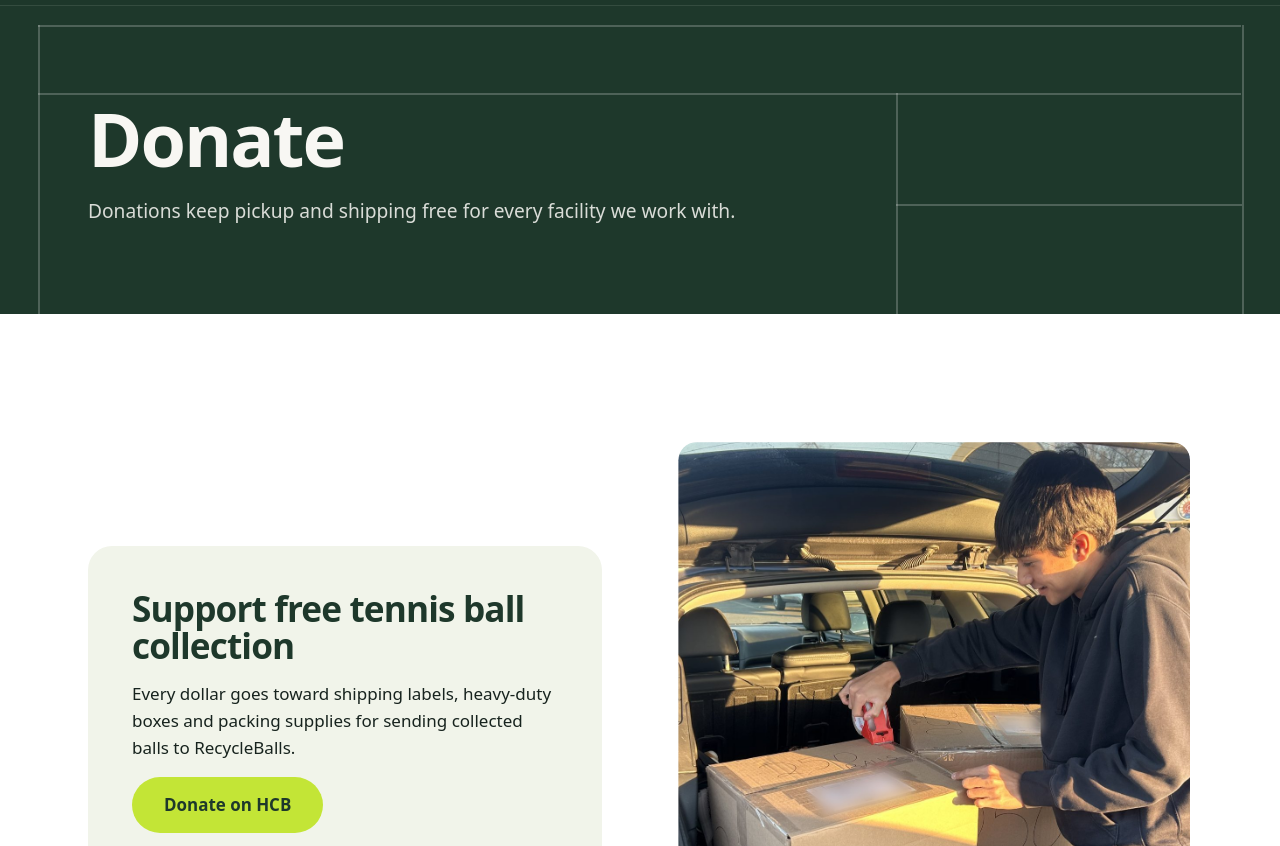
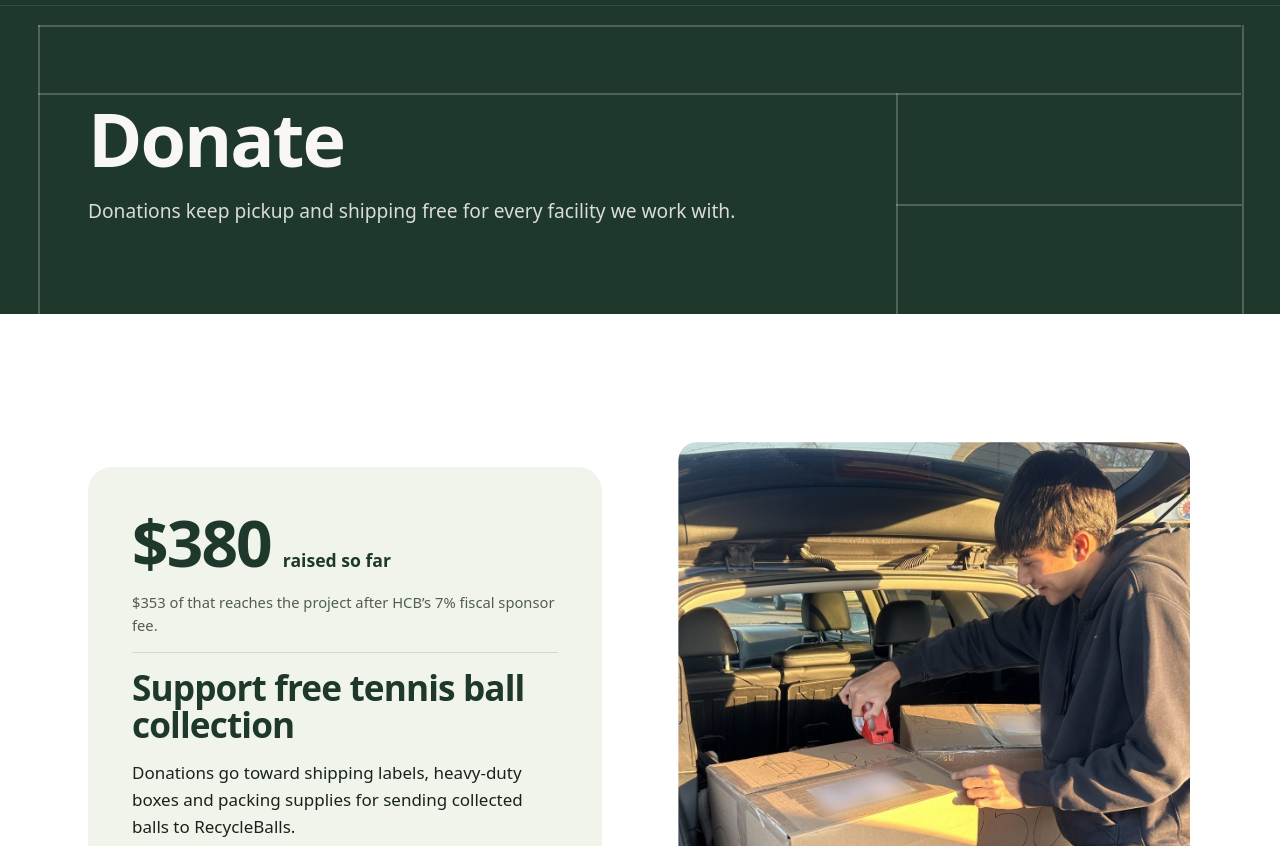
Before and after one commit to aayushpaul10-sys/The-second-serve, a plain HTML site: page donate.html in a window 1280 px wide. Shown: the part 67-913 px from the top of the page. Drawn offline with Linux system fonts and the light colour scheme.

Commit message:
Fix sponsor contact, add money raised

```diff
--- a/donate.html
+++ b/donate.html
@@ -77,8 +77,13 @@
     <section class="section">
       <div class="wrap split">
         <div class="donate-panel reveal-up">
+          <div class="raised">
+            <span class="raised-num" data-count="380" data-prefix="$">$380</span>
+            <span class="raised-label">raised so far</span>
+          </div>
+          <p class="raised-note">$353 of that reaches the project after HCB’s 7% fiscal sponsor fee.</p>
           <h2>Support free tennis ball collection</h2>
-          <p>Every dollar goes toward shipping labels, heavy-duty boxes and packing supplies for sending collected balls to RecycleBalls.</p>
+          <p>Donations go toward shipping labels, heavy-duty boxes and packing supplies for sending collected balls to RecycleBalls.</p>
           <a id="primary-donate-btn" href="https://hcb.hackclub.com/donations/start/the-second-serve" target="_blank" rel="noopener noreferrer" class="btn btn-ball btn-lg btn-fx" data-magnet><span class="btn-fill" aria-hidden="true"></span><span class="btn-text">Donate on HCB</span></a>
           <p class="donate-note">You’ll finish your donation on HCB’s website. HCB is our fiscal sponsor and part of The Hack Foundation, a 501(c)(3) nonprofit.</p>
         </div>
```
Also changed, not shown: our-work.html (+1 -0 lines), sponsors.html (+5 -1 lines).
